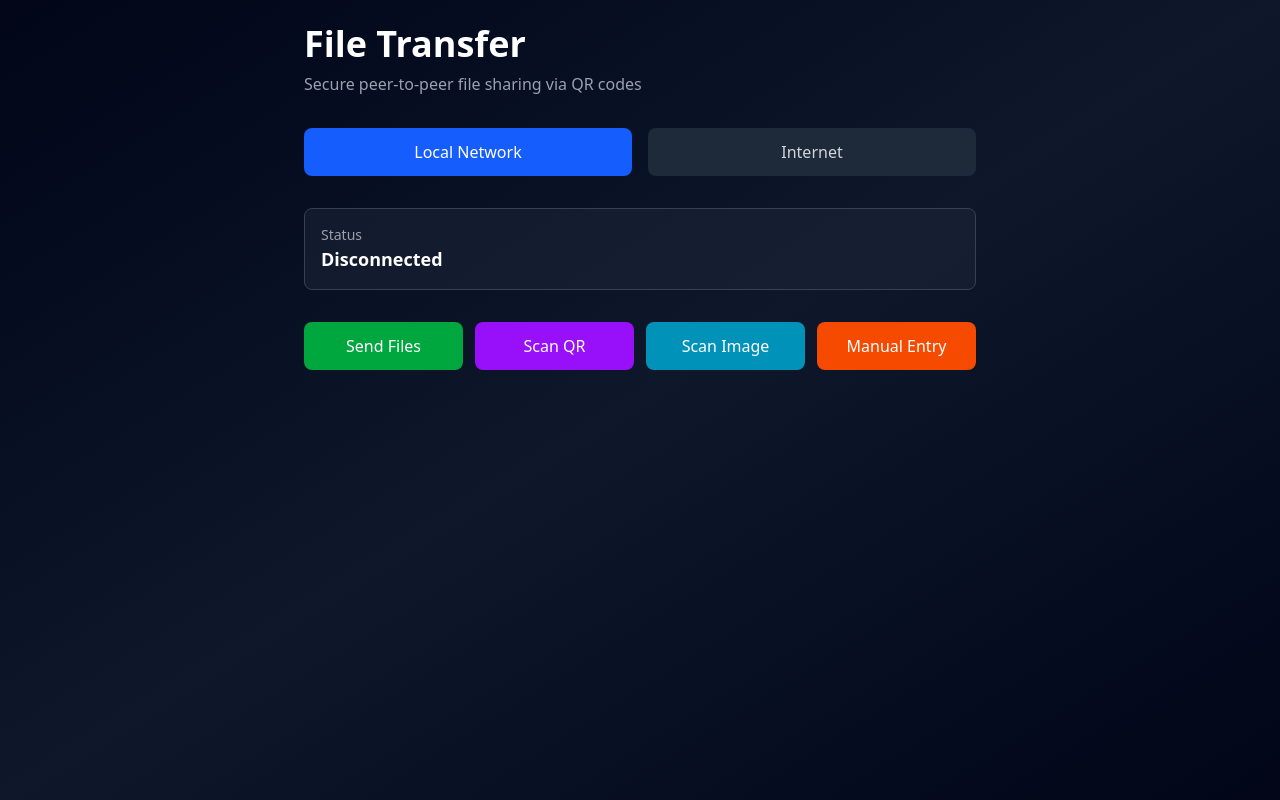
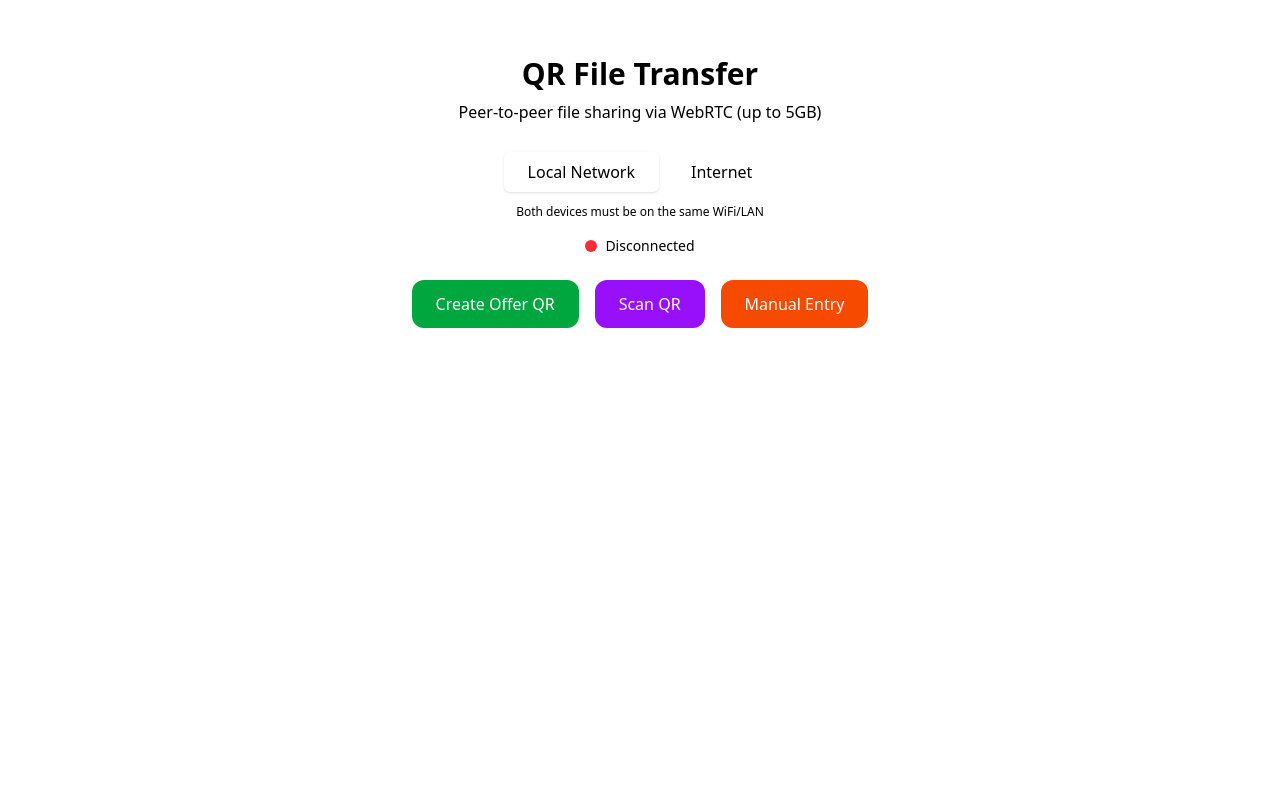
Before and after one commit to visz29/File_Transfer_local, a React (Vite) app: page / in a window 1280 px wide. Built offline with nearby package versions, Linux system fonts and the light colour scheme.

Commit message:
update 12.07 am 30/dec/2025

```diff
--- a/src/main.jsx
+++ b/src/main.jsx
@@ -7,8 +7,8 @@ import V0 from './V0.jsx'
 
 ReactDOM.createRoot(document.getElementById('root')).render(
   <React.StrictMode>
-    <App />
+    {/* <App /> */}
     {/* <Share /> */}
-    {/* <V0 /> */}
+    <V0 />
   </React.StrictMode>,
 )
```
